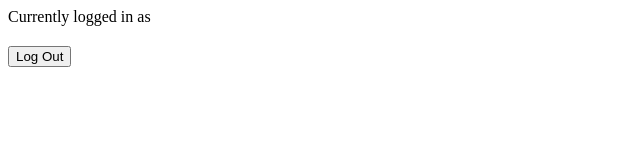
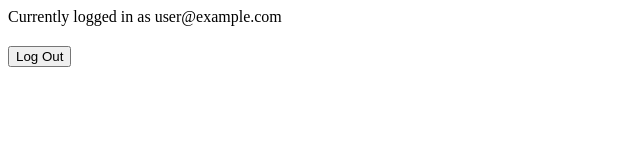
Before and after one commit to r1d4nd3v/react-auth, a React (Create React App) app: page /dashboard in a window 1280 px wide. Shown: the top 160 px of the page, without its empty margins (0-640 px from the left). Built offline with nearby package versions, Linux system fonts and the light colour scheme; no server answers; sample sign-in values are in the browser's storage.

Commit message:
fix navigation

```diff
--- a/src/App.tsx
+++ b/src/App.tsx
@@ -1,14 +1,36 @@
-import React, { useEffect, useState } from "react";
+import React, { useEffect } from "react";
 import Dashboard from "./components/Dashboard";
 import Login from "./components/Login";
-import { Routes, Route } from "react-router-dom";
+import { Routes, Route, Navigate, useNavigate } from "react-router-dom";
+import { useDispatch } from "react-redux";
+import { onSaveUser } from "./userReducer";
+import { useAuth } from "./firebase";
+
+const PrivateRoute = ({ auth }) => {
+  return auth ? <Dashboard /> : <Navigate to="/" />;
+};
 
 function App() {
+  const dispatch = useDispatch();
+  const currentUser = useAuth();
+  const navigate = useNavigate();
+
+  useEffect(() => {
+    currentUser ? navigate("/dashboard") : navigate("/");
+    dispatch(onSaveUser(currentUser));
+  }, [currentUser]);
+
   return (
     <div id="main">
       <Routes>
-        <Route path="/" element={<Login />}></Route>
-        <Route path="/dashboard" element={<Dashboard />}></Route>
+        {currentUser === null ? (
+          <Route path="/" element={<Login currentUser={currentUser} />} />
+        ) : (
+          <Route
+            path="/dashboard"
+            element={<PrivateRoute auth={currentUser} />}
+          />
+        )}
       </Routes>
     </div>
   );
--- a/src/components/Dashboard.tsx
+++ b/src/components/Dashboard.tsx
@@ -12,14 +12,11 @@ const Dashboard = () => {
   const navigate = useNavigate();
 
   useEffect(() => {
-    console.log(userEmail);
-    if (false) {
-      navigate("/");
-    }
+    console.log("dashboard", userEmail);
   }, []);
 
   async function handleLogOut() {
-		console.log('handleLogout')
+    console.log("handleLogout");
     try {
       logout().then(() => {
         dispatch(onLogout());
--- a/src/components/Login.tsx
+++ b/src/components/Login.tsx
@@ -1,30 +1,26 @@
 import React, { useEffect, useRef, useState } from "react";
 import { signup, login, logout, useAuth } from "../firebase";
 import { useNavigate } from "react-router-dom";
-import { useSelector, useDispatch } from "react-redux";
+import { useDispatch } from "react-redux";
 import { onSaveUser } from "../userReducer";
 
-function Login() {
+function Login({ currentUser }) {
   const [loading, setLoading] = useState(false);
   const navigate = useNavigate();
-  const currentUser = useAuth();
+  // const currentUser = useAuth();
   const dispatch = useDispatch();
 
   const emailRef = useRef<HTMLInputElement>(null);
   const passwordRef = useRef<HTMLInputElement>(null);
 
   useEffect(() => {
-    dispatch(onSaveUser(currentUser?.email));
-  }, [currentUser]);
+    console.log("login", currentUser);
+  }, []);
 
   async function handleSignup() {
     setLoading(true);
     try {
-      await signup(emailRef.current.value, passwordRef.current.value).then(
-        (data) => {
-          // dispatch(onSaveUser(data?.user?.email));
-        }
-      );
+      await signup(emailRef.current.value, passwordRef.current.value);
     } catch (error) {
       alert(error);
     }
@@ -36,7 +32,7 @@ function Login() {
     try {
       await login(emailRef.current.value, passwordRef.current.value).then(
         (data) => {
-					console.log("login", data)
+          console.log("login", data);
           dispatch(onSaveUser(data?.user?.email));
           navigate("/dashboard");
         }
@@ -59,7 +55,6 @@ function Login() {
 
   return (
     <div id="main">
-      {/* <div>Currently logged in as: {currentUser?.email}</div> */}
       <div id="fields">
         <input ref={emailRef} placeholder="Email" />
         <input ref={passwordRef} type="password" placeholder="Password" />
--- a/src/firebase.ts
+++ b/src/firebase.ts
@@ -35,7 +35,7 @@ export const logout = () => {
 };
 
 export const useAuth = () => {
-  const [currentUser, setCurrentUser] = useState(null);
+  const [currentUser, setCurrentUser] = useState(undefined);
 
   useEffect(() => {
     onAuthStateChanged(auth, (user) => {
--- a/src/userReducer.ts
+++ b/src/userReducer.ts
@@ -7,7 +7,7 @@ export const userSlice = createSlice({
   },
   reducers: {
     onSaveUser: (state, action) => {
-      state.email = action.payload;
+      state.email = action?.payload?.email;
     },
 		onLogout: (state) => {
 			state.email = null
```
